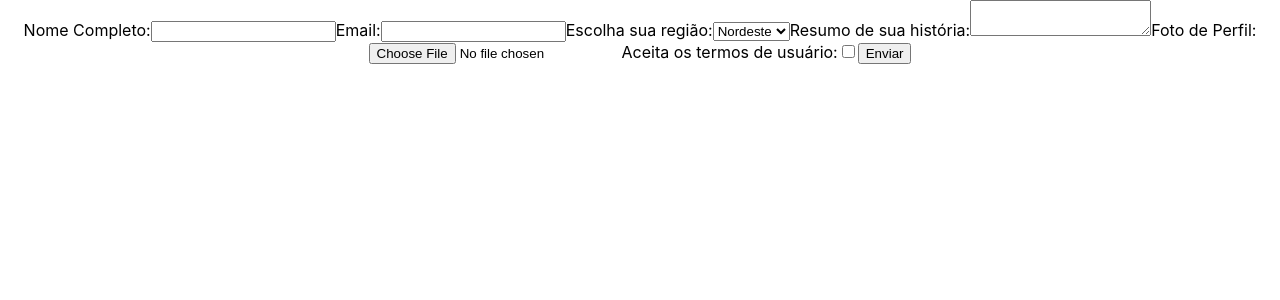
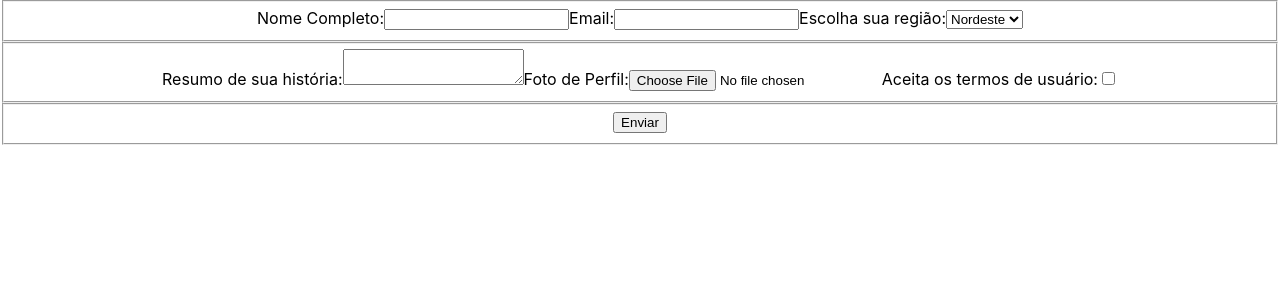
Before and after one commit to SamuelSilvaMelo/Trybe, a React (Create React App) app in the folder 2.Front-end-Development/exercises/Unit_12/Day_2/class-exercises/fixation-exercises-forms/: page / in a window 1280 px wide. Shown: the top 300 px of the page. Built offline with nearby package versions, Linux system fonts and the light colour scheme.

Commit message:
Add fixation-exercise 5

```diff
--- a/2.Front-end-Development/exercises/Unit_12/Day_2/class-exercises/fixation-exercises-forms/src/App.js
+++ b/2.Front-end-Development/exercises/Unit_12/Day_2/class-exercises/fixation-exercises-forms/src/App.js
@@ -39,6 +39,7 @@ class App extends React.Component {
     return (
       <div className="App">
         <form>
+          <fieldset>
             <label>
               Nome Completo:
               <input name="fullName" onChange={this.changeInfo} type="text" />
@@ -48,7 +49,6 @@ class App extends React.Component {
               Email:
               <input name="email" onChange={this.changeInfo} type="email" />
             </label>
-
             <label>
               Escolha sua região:
               <select name="selectedRegion" onChange={this.changeInfo}>
@@ -59,7 +59,8 @@ class App extends React.Component {
                 <option>Sul</option>
               </select>
             </label>
-
+          </fieldset>
+          <fieldset>
             <label>
               Resumo de sua história:
               <textarea name="historySummary" onChange={this.changeInfo}></textarea>
@@ -72,7 +73,10 @@ class App extends React.Component {
               Aceita os termos de usuário:
               <input name="userTerms" type="checkbox" onChange={this.changeInfo}></input>
             </label>
+          </fieldset>
+          <fieldset>
            <button type="submit">Enviar</button>
+          </fieldset>
         </form>
       </div>
     );
```
Lines whose indentation alone changed are shown as unchanged.
